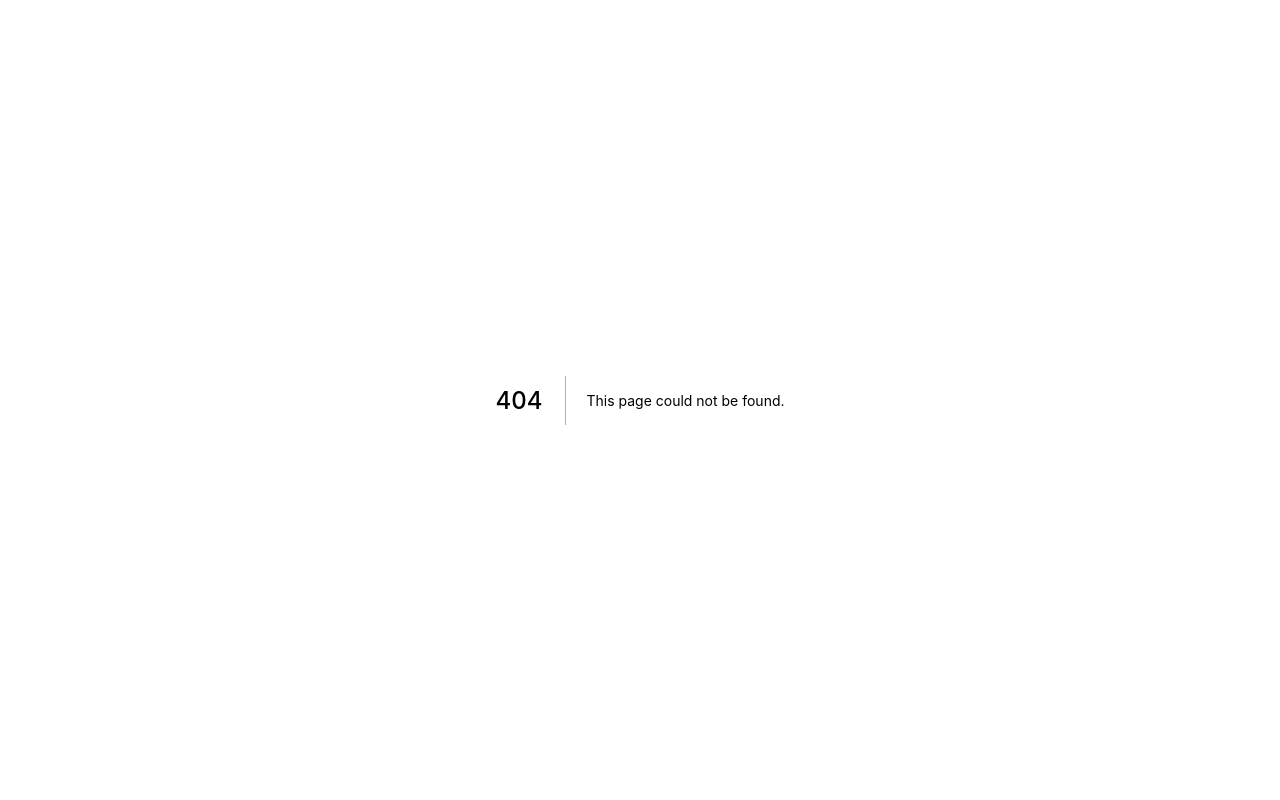
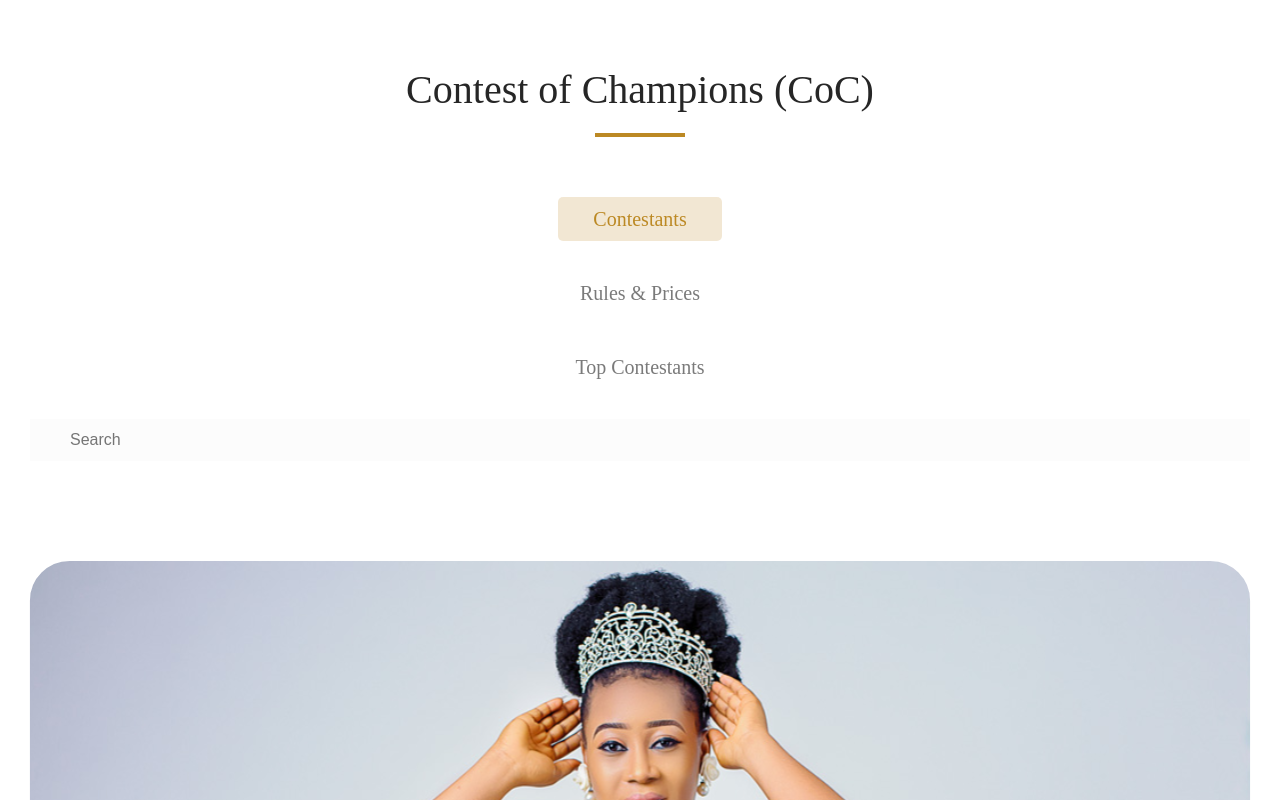
Before and after one commit to egileekada/miss-olamma-client, a Next.js app: page /road-to-crown in a window 1280 px wide. Before the commit this address had no page. Shown: the top 800 px of the page. Built offline with nearby package versions, Linux system fonts and the light colour scheme.

Commit message:
built the road to the crown page

```diff
--- /dev/null
+++ b/src/pages/road-to-crown/index.js
@@ -0,0 +1,103 @@
+export default function index() {
+  return (
+    <div>
+      <header
+        className="flex flex-col align-center"
+        style={{
+          margin: "66px 30px",
+        }}
+      >
+        <h1
+          className="f40 ct"
+          style={{
+            color: "rgba(14, 14, 14, 0.9)",
+            marginBottom: 20,
+            fontWeight: "400",
+            fontFamily: "Minion Pro",
+          }}
+        >
+          Contest of Champions (CoC)
+        </h1>
+        <div
+          style={{
+            width: 90,
+            height: 4,
+            backgroundColor: "rgba(188, 137, 36, 1)",
+          }}
+        />
+        <nav style={{ marginTop: 60 }}>
+          <ul>
+            {["Contestants", "Rules & Prices", "Top Contestants"].map(
+              (menu, idx) => (
+                <li
+                  key={idx}
+                  style={{
+                    textAlign: "center",
+                    fontFamily: "Minion Pro",
+                    padding: "10.5px 17px",
+                    backgroundColor:
+                      idx === 0 ? "rgba(188, 137, 36, 0.2)" : "transparent",
+                    color:
+                      idx === 0
+                        ? "rgba(188, 137, 36, 1)"
+                        : "rgba(108, 108, 108, 0.9)",
+                    borderRadius: 5,
+                    marginBottom: 30,
+                  }}
+                  className="f20"
+                >
+                  {menu}
+                </li>
+              )
+            )}
+          </ul>
+        </nav>
+        <div role="search" style={{ width: "100%" }}>
+          <input
+            placeholder="Search"
+            type="search"
+            className="f16"
+            style={{
+              padding: "12px 40px",
+              backgroundColor: "rgba(252, 252, 252, 1)",
+              width: "100%",
+              display: "block",
+              outline: "none",
+              border: "rgba(252, 252, 252, 1)",
+            }}
+          />
+        </div>
+      </header>
+
+      <div
+        role="Contestants"
+        // style={{
+        //   display: "flex",
+        //   justifyContent: "center",
+        //   backgroundColor: "red",
+        // }}
+      >
+        <ul style={{ padding: 20 }}>
+          {[1, 2, 3, 4].map((contestant, idx) => (
+            <li
+              key={idx}
+              style={{
+                height: 400,
+                marginBottom: 60,
+                overflow: "hidden",
+                borderRadius: 10,
+              }}
+            >
+              <div style={{}}>
+                <img
+                  src="/images/contestant.svg"
+                  style={{ width: "100%", height: "100%", objectFit: "cover" }}
+                />
+              </div>
+            </li>
+          ))}
+        </ul>
+      </div>
+    </div>
+  );
+}
--- a/src/styles/globals.css
+++ b/src/styles/globals.css
@@ -13,4 +13,40 @@ a {
 
 * {
   box-sizing: border-box;
+  padding: 0;
+  margin: 0;
 }
+
+.f24 {
+  font-size: 24px;
+}
+.f40 {
+  font-size: 40px;
+}
+
+.f16 {
+  font-size: 16px;
+}
+
+.f20 {
+  font-size: 20px;
+}
+ul {
+  list-style-type: none;
+}
+
+.flex-col {
+  flex-direction: column;
+}
+
+.align-center {
+  align-items: center;
+}
+
+.flex {
+  display: flex;
+}
+
+.ct {
+  text-align: center;
+}
```
Also changed, not shown: public/images/contestant.svg (added).
